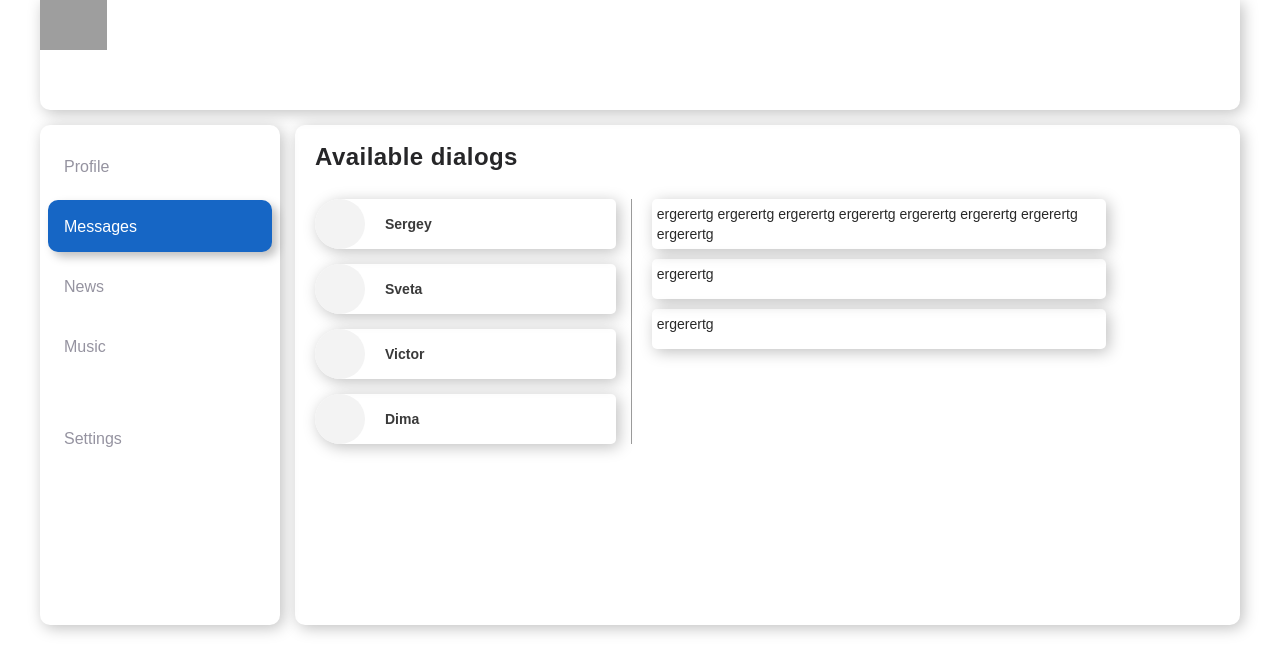
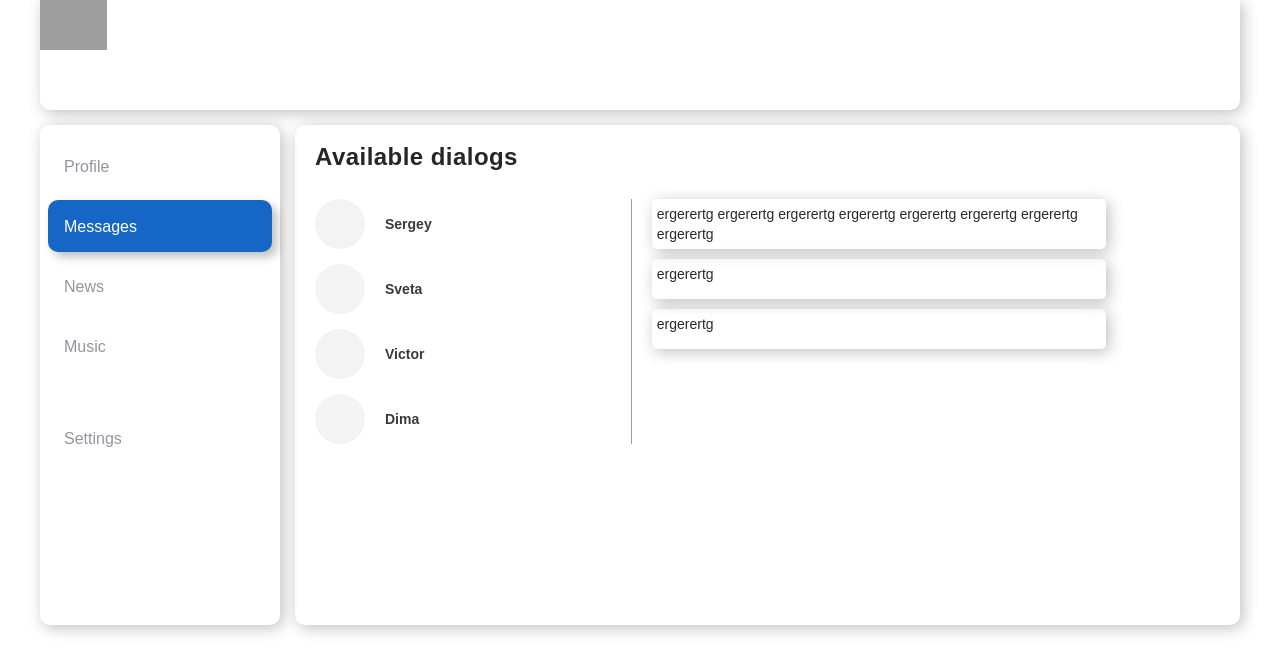
Before and after one commit to Vasmal/SocialNetwork_React, a React (Create React App) app: page /dialogs in a window 1280 px wide. Shown: the top 672 px of the page. Built offline with nearby package versions, Linux system fonts and the light colour scheme; grey boxes are pictures that could not be loaded.

Commit message:
Edit hover efects for dialogs

```diff
--- a/src/App.js
+++ b/src/App.js
@@ -1,14 +1,14 @@
 import React from 'react';
 import { BrowserRouter, Route, Routes,} from 'react-router-dom';
+
 import './App.css';
+import Header from './components/Header/Header';
+import Navbar from './components/Navbar/Navbar';
 import Dialogs from './components/Dialogs/Dialogs';
-import Header from './components/Header/Header';
 import Music from './components/Music/Music';
-import Navbar from './components/Navbar/Navbar';
 import Profile from './components/Profile/Profile';
 import News from './components/News/News';
 import Settings from './components/Settings/Settings';
-
 
 function App() {
   return (
@@ -16,17 +16,13 @@ function App() {
       <div className='app-wrapper'>
         <Header />
         <Navbar />
-        <div className="content">
         <Routes>
-            <Route path='/' element={<App />} />
           <Route path='/profile' element={<Profile />} />
-            <Route path='/dialogs' element={<Dialogs />} />
+          <Route path='/dialogs/*' element={<Dialogs />} />
           <Route path='/news' element={<News /> } />
           <Route path='/music' element={<Music />} />
           <Route path='/settings' element={<Settings />} />
        </Routes>
-
-        </div>
       </div>
       </BrowserRouter>
   );
--- a/src/components/Dialogs/Dialogs.jsx
+++ b/src/components/Dialogs/Dialogs.jsx
@@ -1,7 +1,9 @@
 import React from 'react';
+import { NavLink } from 'react-router-dom';
 import classes from './Dialogs.module.css';
 
 function Dialogs(props) {
+  const setActive = ({isActive}) => isActive ? `${classes.dialog} ${classes.active}` : classes.dialog;
   return (
     <div className={classes.dialogs}>
       <div className={classes.title}>
@@ -9,22 +11,22 @@ function Dialogs(props) {
       </div>
       <div className={classes.content}>
         <div className={classes.list}>
-          <div className={classes.dialog}>
-            <div className={classes.img}><img src="" alt="" /></div>
-            <div className={classes.name}>Sergey</div>
-          </div>
-          <div className={classes.dialog}>
-            <div className={classes.img}><img src="" alt="" /></div>
-            <div className={classes.name}>Sveta</div>
-          </div>
-          <div className={classes.dialog}>
-            <div className={classes.img}><img src="" alt="" /></div>
-            <div className={classes.name}>Victor</div>
-          </div>
-          <div className={classes.dialog}>
-            <div className={classes.img}><img src="" alt="" /></div>
-            <div className={classes.name}>Dima</div>
-          </div>
+          <NavLink to='/dialogs/1' className={setActive}>
+            <span className={classes.img}><img src="" alt="" /></span>
+            <span className={classes.name}>Sergey</span>
+          </NavLink>
+          <NavLink to='/dialogs/2' className={setActive}>
+            <span className={classes.img}><img src="" alt="" /></span>
+            <span className={classes.name}>Sveta</span>
+          </NavLink>
+          <NavLink to='/dialogs/3' className={setActive}>
+            <span className={classes.img}><img src="" alt="" /></span>
+            <span className={classes.name}>Victor</span>
+          </NavLink>
+          <NavLink to='/dialogs/4' className={setActive}>
+            <span className={classes.img}><img src="" alt="" /></span>
+            <span className={classes.name}>Dima</span>
+          </NavLink>
         </div>
 
         <div className={classes.messages}>
--- a/src/components/Dialogs/Dialogs.module.css
+++ b/src/components/Dialogs/Dialogs.module.css
@@ -33,20 +33,26 @@
   align-items: center;
   margin-bottom: 15px;
   cursor: pointer;
-  box-shadow: 3px 3px 15px rgba(0, 0, 0, 0.25);
+  -webkit-tap-highlight-color: rgba(0, 0, 0, 0);
   border-radius: 25px 5px 5px 25px;
   transition: 0.1s;
+  color: #3A3A3A;
+  transition: 0.2s;
 }
 
-.dialog:hover, .dialog:focus, .dialog:active {
-  color: #fff;
-  background: rgba(22, 102, 197, .6);
-  box-shadow: 5px 5px 10px rgba(0, 0, 0, 0.25);
-  -webkit-tap-highlight-color: rgba(0, 0, 0, 0);
+.dialog:hover, .dialog:focus {
+  /* color: #fff; */
+  /* background: rgba(22, 102, 197, .6); */
+  box-shadow: 3px 3px 15px rgba(0, 0, 0, 0.1);
+
 }
 
 .dialog:last-child {
   margin-bottom: 0;
+}
+
+.active, .active:hover, .active:focus {
+  box-shadow: 5px 5px 10px rgba(0, 0, 0, 0.25);
 }
 
 .img {
@@ -64,7 +70,7 @@
   font-weight: bold;
   font-size: 14px;
   line-height: 16px;
-  color: #3A3A3A;
+
 }
 
 .messages {
--- a/src/components/Navbar/Navbar.jsx
+++ b/src/components/Navbar/Navbar.jsx
@@ -1,12 +1,12 @@
 import React from 'react';
-import { NavLink } from 'react-router-dom';
+import { NavLink, Navigate } from 'react-router-dom';
 import classes from './Navbar.module.css'
 
 function Navbar() {
   const setActive = ({isActive}) => isActive ? `${classes.item} ${classes.active}` : classes.item;
-
 return (
     <nav className={classes.nav}>
+
       <div>
         <NavLink to='/profile' className={setActive}>Profile</NavLink>
       </div>
```
Lines whose indentation alone changed are shown as unchanged.
